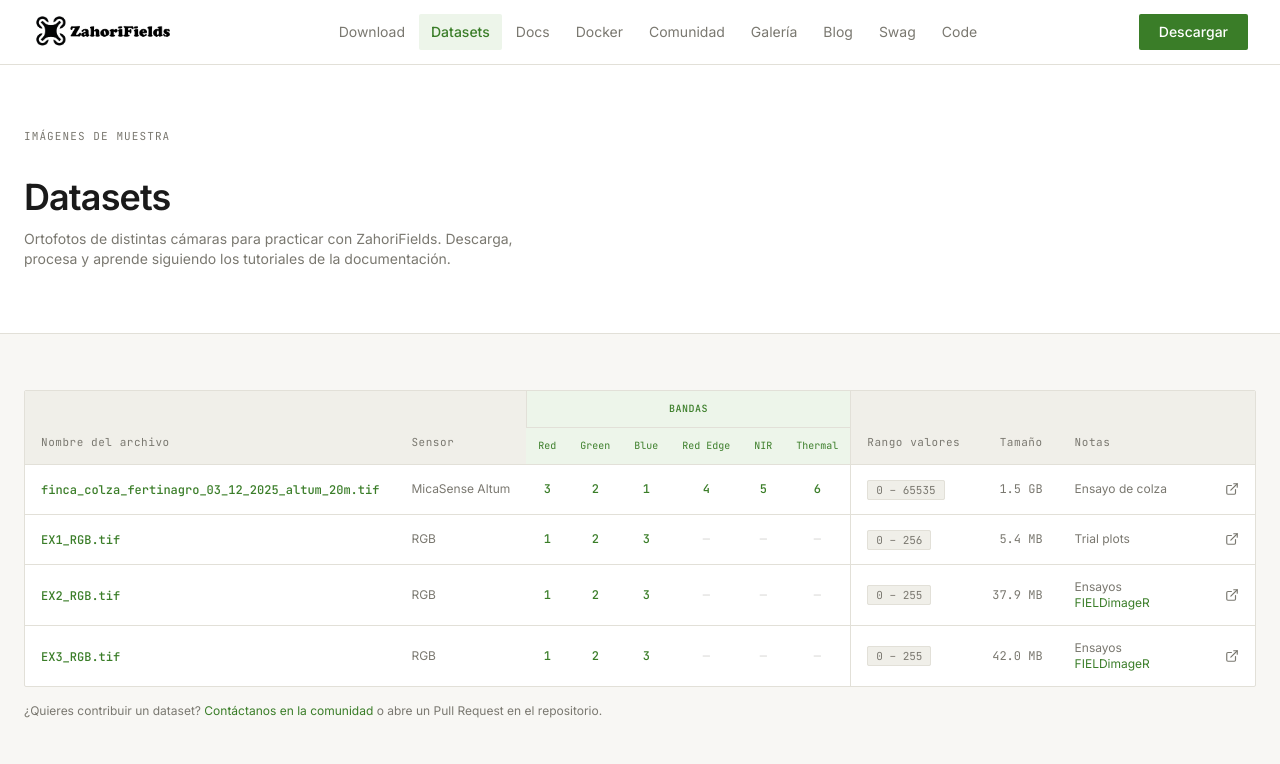
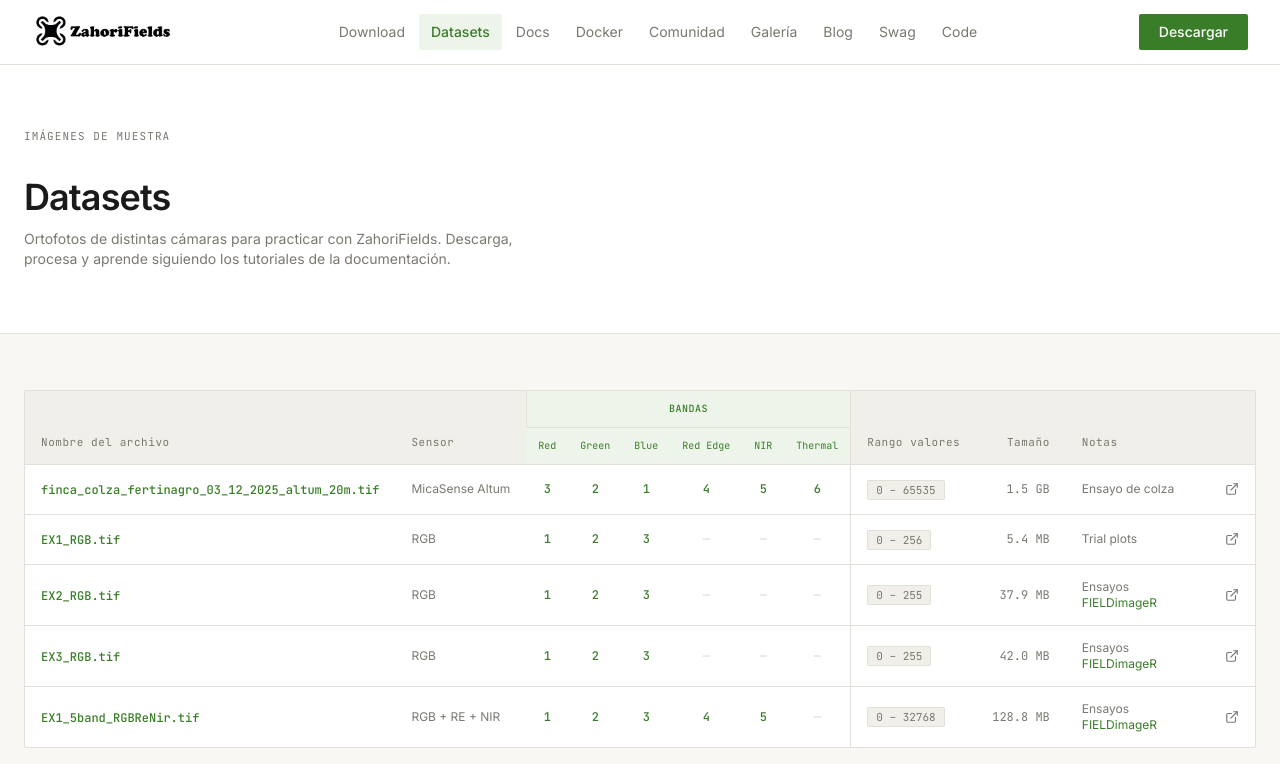
Before and after one commit to vacashot/zahorifields-web, a React (Vite) app: page /datasets in a window 1280 px wide. Shown: the top 764 px of the page. Built offline with nearby package versions, Linux system fonts and the light colour scheme.

Commit message:
Add EX1_5band_RGBReNir.tif dataset

```diff
--- a/src/pages/Datasets.jsx
+++ b/src/pages/Datasets.jsx
@@ -36,6 +36,15 @@ const datasets = [
     size: '42.0 MB',
     notesJsx: <span>Ensayos <a href="https://www.opendronemap.org/fieldimager" target="_blank" rel="noreferrer" className="text-accent hover:underline">FIELDimageR</a></span>,
     url: 'https://github.com/vacashot/zahorifields-web/releases/download/v1.1-datasets/EX3_RGB.tif',
+  },
+  {
+    name: 'EX1_5band_RGBReNir.tif',
+    sensor: 'RGB + RE + NIR',
+    bands: { red: 1, green: 2, blue: 3, redEdge: 4, nir: 5, thermal: null },
+    range: '0 – 32768',
+    size: '128.8 MB',
+    notesJsx: <span>Ensayos <a href="https://www.opendronemap.org/fieldimager" target="_blank" rel="noreferrer" className="text-accent hover:underline">FIELDimageR</a></span>,
+    url: 'https://github.com/vacashot/zahorifields-web/releases/download/v1.1-datasets/EX1_5band_RGBReNir.tif',
   },
 ]
 
```
